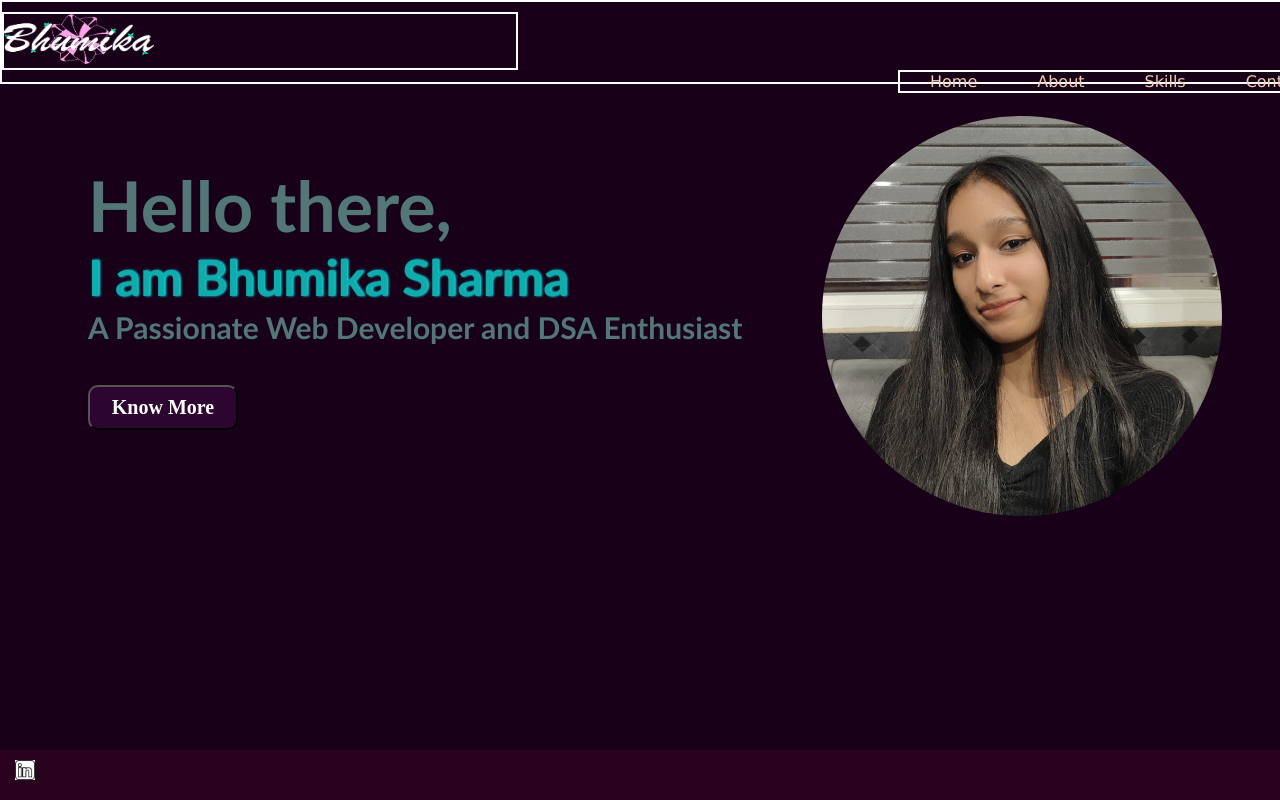
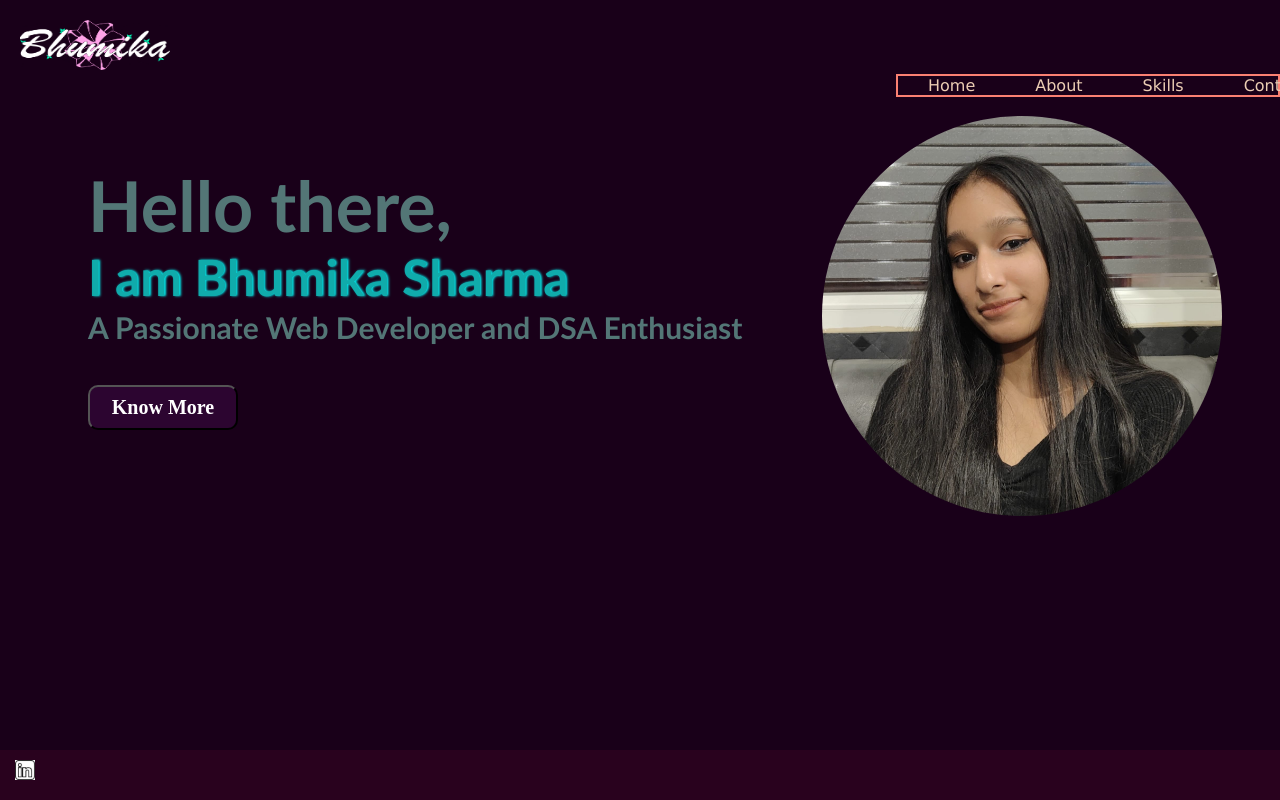
Before and after one commit to Bhum-ika/portfolio, a Next.js app: page / in a window 1280 px wide. Built offline with nearby package versions, Linux system fonts and the light colour scheme.

Commit message:
Changes in header.css

```diff
--- a/styles/header.css
+++ b/styles/header.css
@@ -4,7 +4,7 @@ position: fixed;
   top: 0;
   left:0;
   height:80px;
-  border: 2px solid white;
+
 }
 .link1{
     margin:20px;
@@ -15,13 +15,12 @@ position: fixed;
 }
 .header_logo{
 margin-right: 20%;
-border: 2px solid white;
-margin-top: 10px;
+margin-left: 20px;
+margin-top: 20px;
 width:40%;
 
 }
 .header_content{
-  border: 2px solid white;
   margin-left:70%;
-
+border:2px solid salmon;
 }
```
